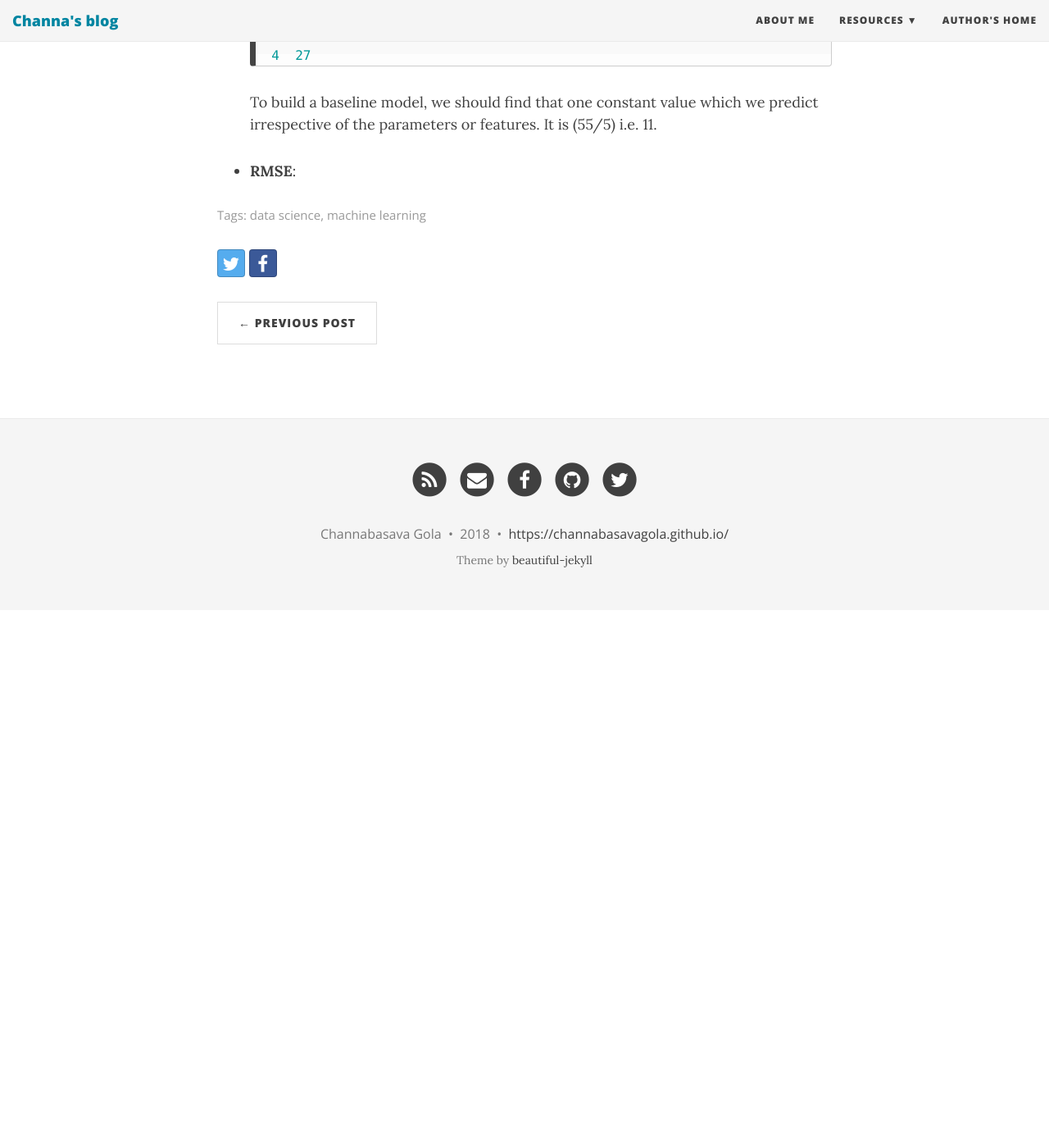
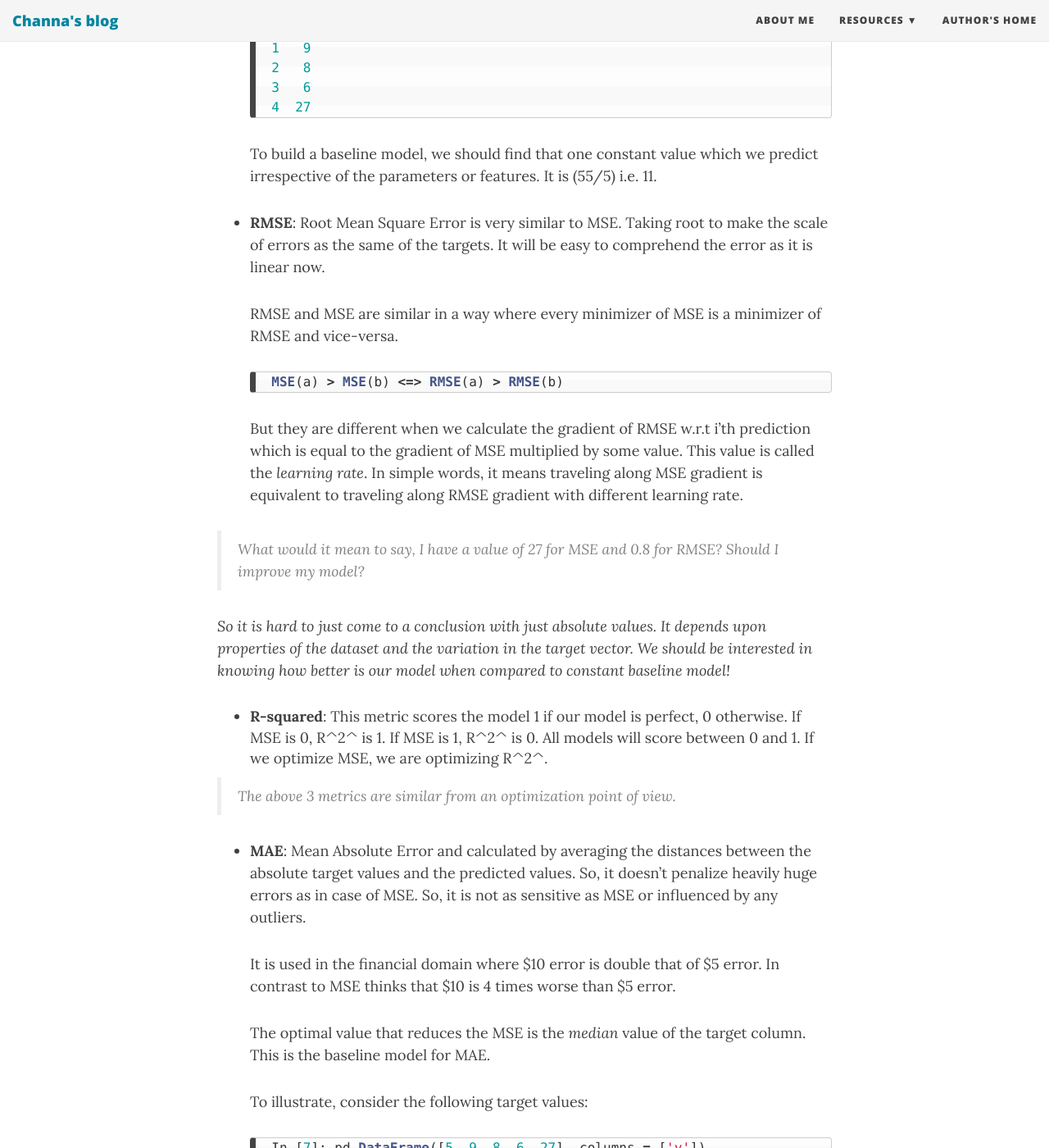
Before and after one commit to channagithub/channabasavagola.github.io, a Jekyll site: the page built from _posts/2018-01-09-metrics.md, in a window 1280 px wide and 1400 px high, scrolled down 796 px. Shown: the whole window at 82% size. Built offline with Jekyll 4.4.1, drawn with Linux system fonts in a browser that asks for light colours; nearby versions of some CDN libraries; comment, search, counter and statistics services are not loaded; before the commit the page ends 1540 px from its top, so only the background shows below that; some of the changed text lies outside the part shown.

Commit message:
Updating metrics post

````diff
--- a/_posts/2018-01-09-metrics.md
+++ b/_posts/2018-01-09-metrics.md
@@ -7,23 +7,67 @@ tags: [data science, machine learning]
 comments: true
 ---
 
-Metric is a measure to the effectiveness of a model. Effectiveness of a model depends on the problem type and is unique. So metric is different for all kinds of problems.
+Metric is a measure of the effectiveness of a model. The effectiveness of a model depends on the problem type and is unique. So metric is different for all kinds of problems.
+
+## Regression metrics
 
 - **MSE**: Measures average/mean squared error of our predictions. At each point, calculate the squared difference between predictions and target and average those values over the objects.
 
-	What if we do not use the features to predict target values? What if we predict the same value for all the objects? Now the optimal value that reduces the MSE is the mean value of the target column. This is the baseline model.
+    What if we do not use the features to predict target values? What if we predict the same value for all the objects? Now the optimal value that reduces the MSE is the *mean* value of the target column. This is the baseline model.
 
-	To illustrate, consider the following target values:
-	```python
-	In [7]: pd.DataFrame([5, 9, 8, 6, 27], columns = ['y'])
-	Out[7]:
-	    y
-	0   5
-	1   9
-	2   8
-	3   6
-	4  27
-	```
-	To build a baseline model, we should find that one constant value which we predict irrespective of the parameters or features. It is (55/5) i.e. 11.
+    To illustrate, consider the following target values:
+    ```python
+    In [7]: pd.DataFrame([5, 9, 8, 6, 27], columns = ['y'])
+    Out[7]:
+        y
+    0   5
+    1   9
+    2   8
+    3   6
+    4  27
+    ```
+    To build a baseline model, we should find that one constant value which we predict irrespective of the parameters or features. It is (55/5) i.e. 11.
 
-- **RMSE**:
+- **RMSE**: Root Mean Square Error is very similar to MSE. Taking root to make the scale of errors as the same of the targets. It will be easy to comprehend the error as it is linear now.
+
+    RMSE and MSE are similar in a way where every minimizer of MSE is a minimizer of RMSE and vice-versa.
+    ```python
+    MSE(a) > MSE(b) <=> RMSE(a) > RMSE(b)
+    ```
+
+    But they are different when we calculate the gradient of RMSE w.r.t i'th prediction which is equal to the gradient of MSE multiplied by some value. This value is called the *learning rate*. In simple words, it means traveling along MSE gradient is equivalent to traveling along RMSE gradient with different learning rate.
+
+> What would it mean to say, I have a value of 27 for MSE and 0.8 for RMSE? Should I improve my model?
+
+*So it is hard to just come to a conclusion with just absolute values. It depends upon properties of the dataset and the variation in the target vector. We should be interested in knowing how better is our model when compared to constant baseline model!*
+
+- **R-squared**: This metric scores the model 1 if our model is perfect, 0 otherwise.
+        If MSE is 0, R^2^ is 1.
+        If MSE is 1, R^2^ is 0.
+    All models will score between 0 and 1. If we optimize MSE, we are optimizing R^2^.
+
+> The above 3 metrics are similar from an optimization point of view.
+
+- **MAE**: Mean Absolute Error and calculated by averaging the distances between the absolute target values and the predicted values. So, it doesn't penalize heavily huge errors as in case of MSE. So, it is not as sensitive as MSE or influenced by any outliers.
+
+    It is used in the financial domain where $10 error is double that of $5 error. In contrast to MSE thinks that $10 is 4 times worse than $5 error.
+
+    The optimal value that reduces the MSE is the *median* value of the target column. This is the baseline model for MAE.
+
+    To illustrate, consider the following target values:
+    ```python
+    In [7]: pd.DataFrame([5, 9, 8, 6, 27], columns = ['y'])
+    Out[7]:
+        y
+    0   5
+    1   9
+    2   8
+    3   6
+    4  27
+    ```
+    To build a baseline model with MAE, we should find that one constant value which we predict irrespective of the parameters or features. It is 8.
+
+> If you are sure that data has outliers, choose MAE.
+If you think they are unexpected values, and needs to be considered to build the model, choose MSE.
+
+## Classification metrics
````
